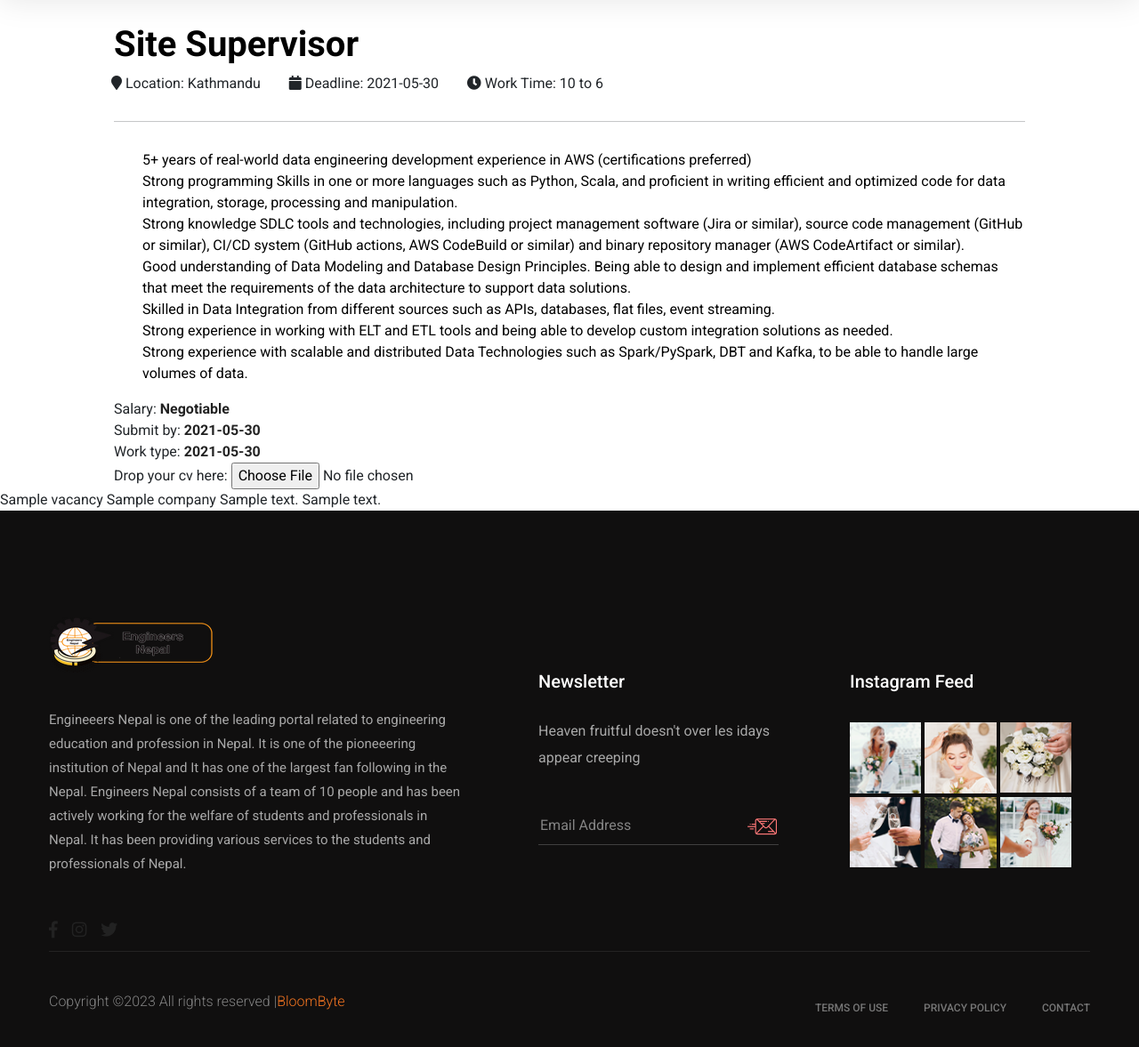
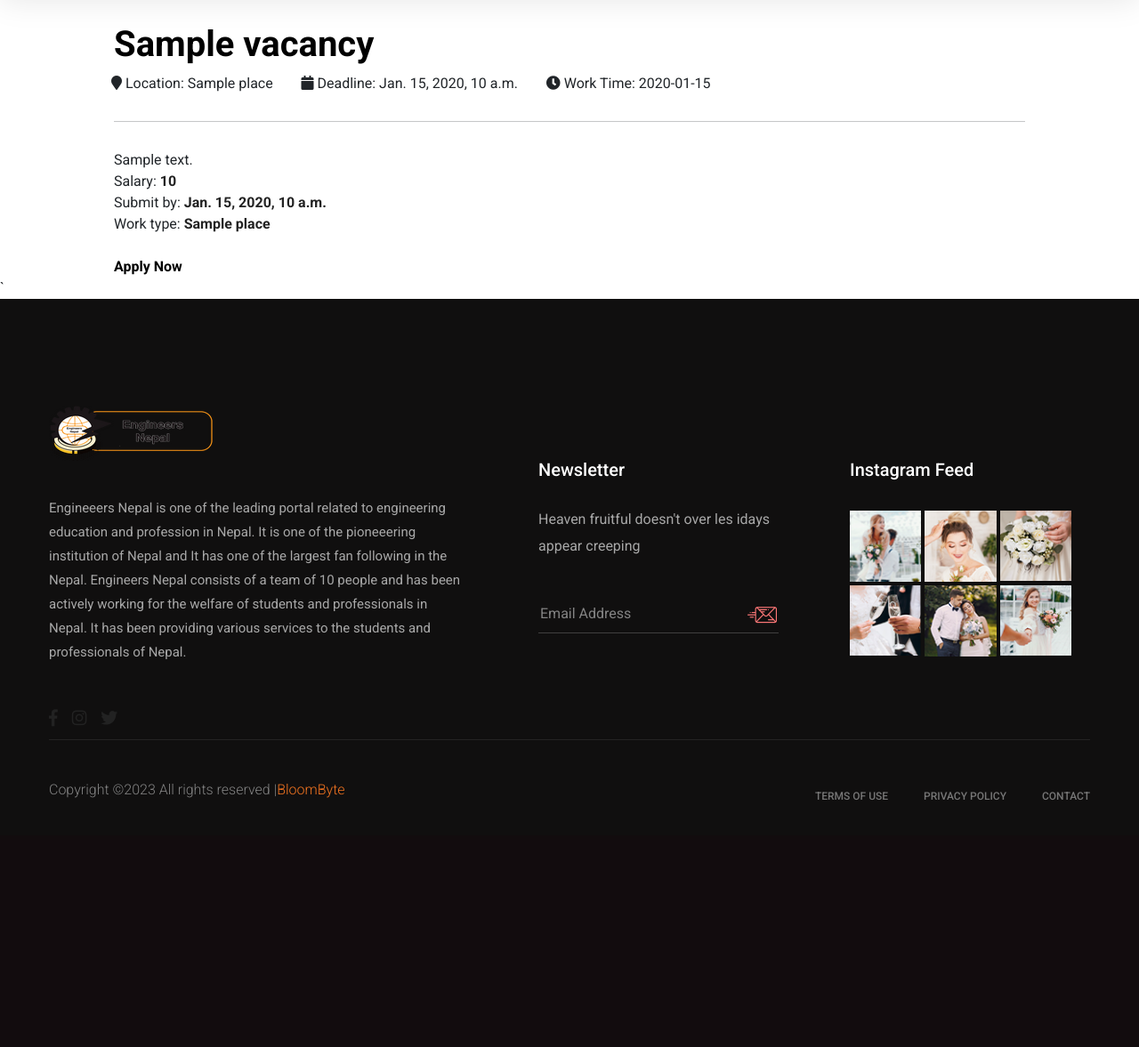
Before and after one commit to ElytraSolutions/EngineersNepal, a Django app: template templates/home/vacancy.html in a window 1280 px wide. Shown: the part 259-1436 px from the top of the page at 89% size. After the commit the page ends 1159 px from the top, so only its background shows below. Run offline with Django 4.2, Linux system fonts and the light colour scheme; the template is opened without the code that fills it: most values are stand-ins (such as "Sample title", 1, 10 or a date in 2020); some libraries are stand-ins or nearby versions.

Commit message:
requirements added new

```diff
--- a/home/models.py
+++ b/home/models.py
@@ -116,7 +116,7 @@ class Vacancy(models.Model):
     )
     title=models.CharField(max_length=100)
     company=models.CharField(max_length=100)
-    description=models.TextField(max_length=500)
+    description=RichTextUploadingField(blank=True, null=True,config_name='default')
     date_created=models.DateField(auto_now_add=True)
     date_expiry=models.DateField()
     address=models.CharField(max_length=100)
--- a/home/views.py
+++ b/home/views.py
@@ -182,9 +182,9 @@ def newsdetail(request,slug):
 
 def vacancy(request, id):
     # filter vacancies by id
-    vacancies=Vacancy.objects.filter(id=id)
+    vacancies=Vacancy.objects.get(id=id)
     print(vacancies)
-    context={'vacancy':vacancies, }
+    context={'vacancy':vacancies}
     return render(request, 'home/vacancy.html', context)
 
 def vacancyhome(request):
--- a/requirements.txt
+++ b/requirements.txt
@@ -4,6 +4,8 @@ Django==4.2.2
 django-ckeditor==6.5.1
 django-crispy-forms==2.0
 django-js-asset==2.0.0
+django-social-share==2.3.0
+nepali-datetime==1.0.7
 Pillow==9.5.0
 sqlparse==0.4.4
 tzdata==2023.3
--- a/templates/home/vacancy.html
+++ b/templates/home/vacancy.html
@@ -6,40 +6,29 @@ Vacancy Site Supervisor
 {% block content %}
 <!-- centered div  -->
 <div style="width: 100%; text-align: justified; margin: 0 auto; padding-left: 10%;padding-right: 10%;padding-top: 2%;">
-<h1>Site Supervisor</h1>
+<h1>{{vacancy.title}}</h1>
 <!-- a row to display icons for several data -->
 <div class="row">
 <div class="col-md-20">
-<i class="fa fa-map-marker" aria-hidden="true"></i> <span class="job-title">Location: </span><span class="job-title">Kathmandu</span>&nbsp;&nbsp;&nbsp;&nbsp;&nbsp;&nbsp;&nbsp;
-<i class="fa fa-calendar" aria-hidden="true"></i> <span class="job-title">Deadline: </span><span class="job-title">2021-05-30</span>&nbsp;&nbsp;&nbsp;&nbsp;&nbsp;&nbsp;&nbsp;
-<i class="fa fa-clock" aria-hidden="true"></i> <span class="job-title">Work Time: </span><span class="job-title">10 to 6</span>
+<i class="fa fa-map-marker" aria-hidden="true"></i> <span class="job-title">Location: </span><span class="job-title">{{vacancy.place}}</span>&nbsp;&nbsp;&nbsp;&nbsp;&nbsp;&nbsp;&nbsp;
+<i class="fa fa-calendar" aria-hidden="true"></i> <span class="job-title">Deadline: </span><span class="job-title">{{vacancy.date_expiry}}</span>&nbsp;&nbsp;&nbsp;&nbsp;&nbsp;&nbsp;&nbsp;
+<i class="fa fa-clock" aria-hidden="true"></i> <span class="job-title">Work Time: </span><span class="job-title">{{vacancy.worktime}}</span>
 </div>
 </div>
 <hr>
 <p>
-    <ol style="color:black;">
-<li>5+ years of real-world data engineering development experience in AWS (certifications preferred)</li>
-<li>Strong programming Skills in one or more languages such as Python, Scala, and proficient in writing efficient and optimized code for data integration, storage, processing and manipulation.</li>
-<li>Strong knowledge SDLC tools and technologies,  including project management software (Jira or similar), source code management (GitHub or similar), CI/CD system (GitHub actions, AWS CodeBuild or similar) and binary repository manager (AWS CodeArtifact or similar).</li>
-<li>Good understanding of Data Modeling and Database Design Principles. Being able to design and implement efficient database schemas that meet the requirements of the data architecture to support data solutions.</li>
-<li>Skilled in Data Integration from different sources such as APIs, databases, flat files, event streaming. </li>
-<li>Strong experience in working with ELT and ETL tools and being able to develop custom integration solutions as needed.</li>
-<li>Strong experience with scalable and distributed Data Technologies such as Spark/PySpark, DBT and Kafka, to be able to handle large volumes of data.</li>
-    </ol>
-   Salary: <b>Negotiable</b>
+    <div class="newscontent">
+{{ vacancy.description|safe }}
+</div>
+   Salary: <b>{{vacancy.salary}}</b>
 <br>
-Submit by: <span class="job-title"><b>2021-05-30</b></span><br>
-Work type: <span class="job-title"><b>2021-05-30</b></span>
+Submit by: <span class="job-title"><b>{{vacancy.date_expiry}}</b></span><br>
+Work type: <span class="job-title"><b>{{vacancy.place}}</b></span>
 <br>
-Drop your cv here:
-<!-- file input field in html  -->
-<input type="file" id="myFile" name="filename">
 
+<br>
+<b><a href="#" style="color:black;">Apply Now</a></b>
 </div>
 
-
-{{ vacancy.title }}
-{{ vacancy.company }}
-{{ vacancy.address }}
-{{ vacancy.description }}
+`
 {% endblock content %}
```
Also changed, not shown: templates/home/category.html (+4 -4 lines), db.sqlite3, home/migrations/0015_alter_vacancy_description.py (added).
